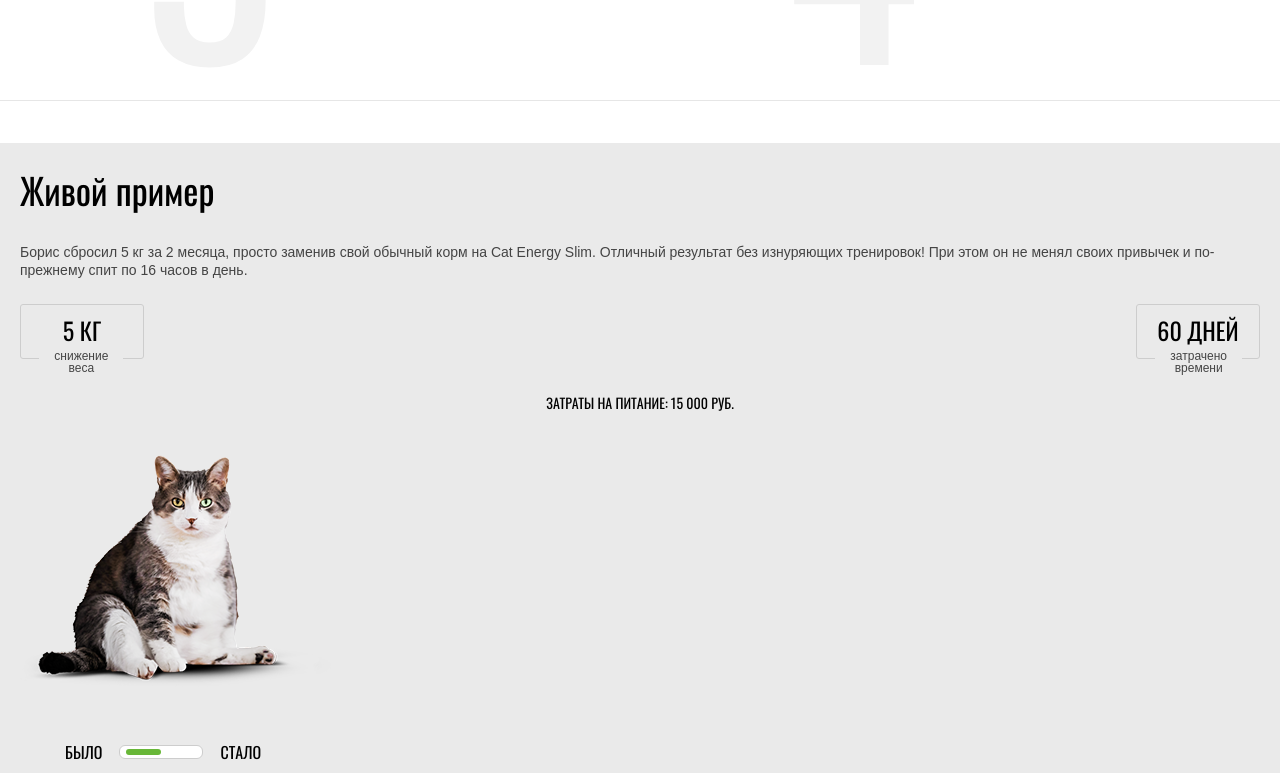
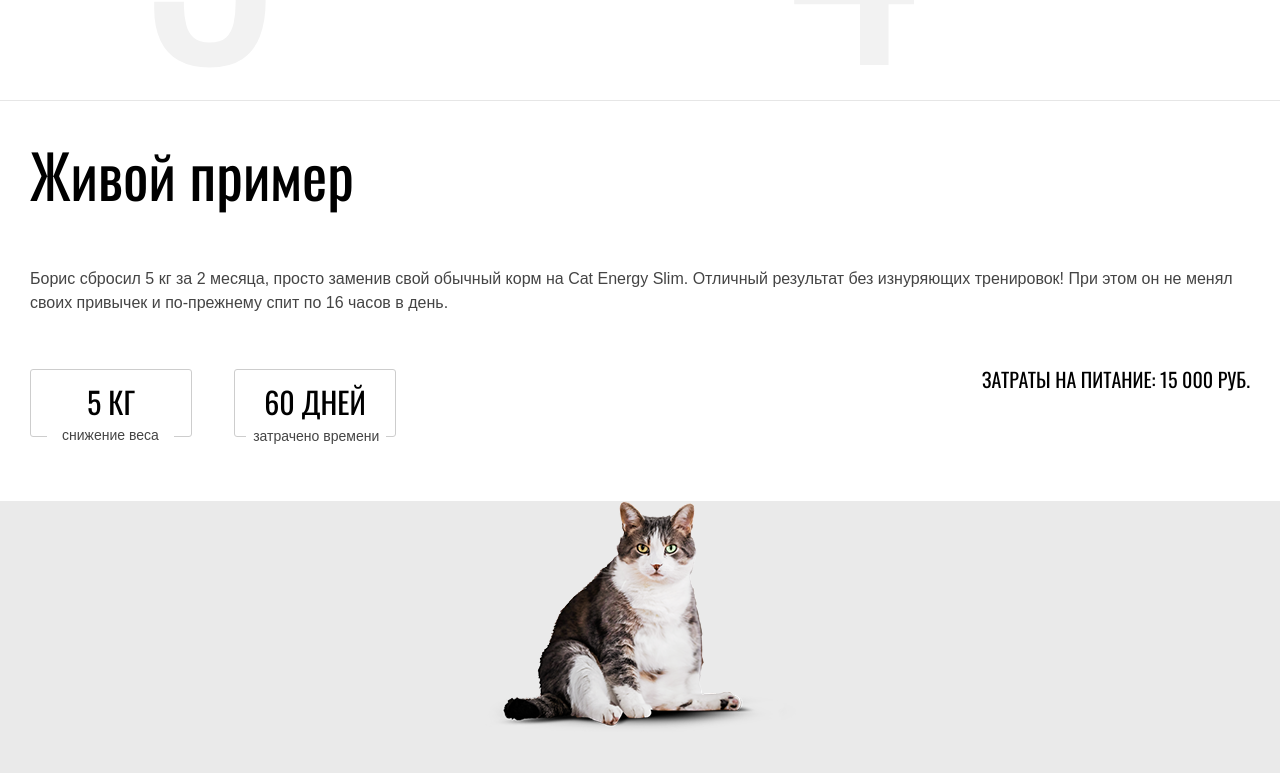
Before and after one commit to ikonnikoweb/1690249-cat-energy-22, a website: page source/index.html in a window 1280 px wide. Shown: the part 2087-2860 px from the top of the page. Drawn offline with nearby package versions, Linux system fonts and the light colour scheme; files that its build step writes are made by us from their sources.

Commit message:
живой пример (планшет)

```diff
--- a/source/sass/blocks/example.scss
+++ b/source/sass/blocks/example.scss
@@ -20,3 +20,28 @@
   margin-top: 33px;
   margin-bottom: 25px;
 }
+
+@media (min-width: $tablet-width) {
+  .example {
+    background-color: $page-bg;
+  }
+
+  .example__wrapper {
+    margin-top: 0;
+    padding: 43px 30px 0;
+  }
+
+  .example__title {
+    font-size: 60px;
+    line-height: 60px;
+  }
+
+  .example__history {
+    margin-top: 63px;
+    margin-bottom: 54px;
+    font-size: 16px;
+    line-height: 24px;
+    padding-right: 10px;
+  }
+
+}
--- a/source/sass/blocks/result-list.scss
+++ b/source/sass/blocks/result-list.scss
@@ -26,3 +26,34 @@
   left: 15%;
   padding: 0 15px;
 }
+
+@media (min-width: $tablet-width) {
+  .result-list__item {
+    width: 162px;
+    font-size: 30px;
+    line-height: 37px;
+    margin-right: 42px;
+  }
+
+  .result-list__item:last-child {
+    margin-right: 0;
+  }
+
+  .result-list__key br {
+    display: none;
+  }
+
+  .result-list__key {
+    background-color: $page-bg;
+    font-size: 14px;
+    line-height: 14px;
+    left: 10%;
+    bottom: -6px;
+  }
+
+  .result-list__item:last-child .result-list__key {
+    padding: 0 7px;
+    left: 7%;
+    bottom: -7px;
+  }
+}
--- a/source/sass/blocks/result-slider.scss
+++ b/source/sass/blocks/result-slider.scss
@@ -31,3 +31,61 @@
   font-size: 16px;
   line-height: 20px;
 }
+
+@media (min-width: $tablet-width) {
+  .result-slider__scale-wrapper {
+    justify-content: center;
+    margin-left: 0;
+  }
+
+  .result-slider__button {
+    padding: 0;
+    font-size: 20px;
+    line-height: 30px;
+    border-bottom: 1px dotted #000000;
+  }
+
+  .result-slider__scale {
+    width: 428px;
+    height: 6px;
+    border-radius: 6px;
+    background-color: $scale-grey;
+    border: none;
+    margin: 0 11px 0 14px;
+    position: relative;
+  }
+
+  .result-slider__bar {
+    width: 34px;
+    height: 34px;
+    background-color: $page-bg;
+    border: 1px solid $special-grey;
+    border-radius: 50%;
+    position: absolute;
+    top: -13px;
+    left: 46%;
+    cursor: pointer;
+  }
+
+  .result-slider__bar::after {
+    content: "";
+    position: absolute;
+    width: 8px;
+    height: 8px;
+    background-color: $basic-green;
+    border-radius: 50%;
+    top: 38%;
+    left: 37%;
+  }
+
+  .result-slider {
+    margin-left: -30px;
+    margin-right: -30px;
+    padding-bottom: 60px;
+    background-color: $extra-bg;
+  }
+
+  .result-slider__img {
+    text-align: center;
+  }
+}
--- a/source/sass/blocks/result.scss
+++ b/source/sass/blocks/result.scss
@@ -14,3 +14,21 @@
   line-height: 20px;
   text-transform: uppercase;
 }
+
+@media (min-width: $tablet-width) {
+  .result {
+    display: flex;
+    justify-content: space-between;
+  }
+
+  .result__list {
+    margin-bottom: 64px;
+  }
+
+  .result__price {
+    margin: 0;
+    text-align: right;
+    font-size: 20px;
+    line-height: 20px;
+  }
+}
--- a/source/sass/global/variables.scss
+++ b/source/sass/global/variables.scss
@@ -9,6 +9,7 @@ $special-text: #444444;
 $more-title: #111111;
 $basic-grey: #f2f2f2;
 $special-grey: #cdcdcd;
+$scale-grey: #dcdcdc;
 $extra-grey: #666666;
 $basic-green: #68b738;
 $special-green: #5eaa2f;
```
